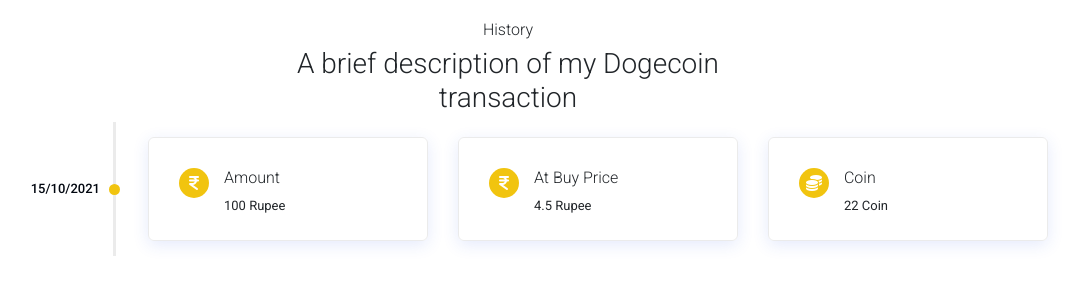
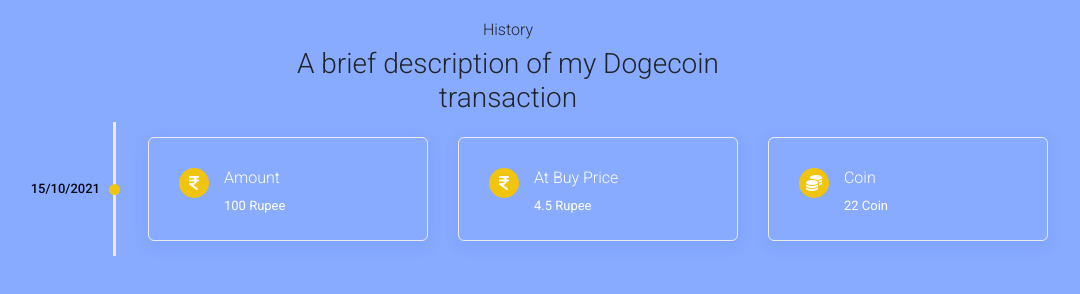
Before and after one commit to anuvab-art/coin, a plain HTML site: page index.html in a window 1280 px wide. Shown: the whole page, without its empty margins (132-1212 px from the left). Drawn offline with nearby package versions, Linux system fonts and the light colour scheme.

Commit message:
Update index.html

```diff
--- a/index.html
+++ b/index.html
@@ -151,10 +151,13 @@
 			color: #3f43fd;
 		}
 
-		/*body{
-			background: #01080b;
-			}*/
+		body{
+			background: #88ABFF;
+		}
 
+		.data{
+			color: white;
+		}
 		</style>
 
 	</head>
@@ -185,7 +188,7 @@
 							<p>15/10/2021</p>
 						</div>
 
-						<div class="row">
+						<div class="row data">
 							<div class="col-12 col-md-6 col-lg-4">
 								<div class="single-timeline-content d-flex wow fadeInLeft" data-wow-delay="0.3s" style="visibility: visible; animation-delay: 0.3s; animation-name: fadeInLeft;">
 									<div class="timeline-icon"><i class="fa-solid fa-indian-rupee-sign" aria-hidden="true"></i></div>
```
